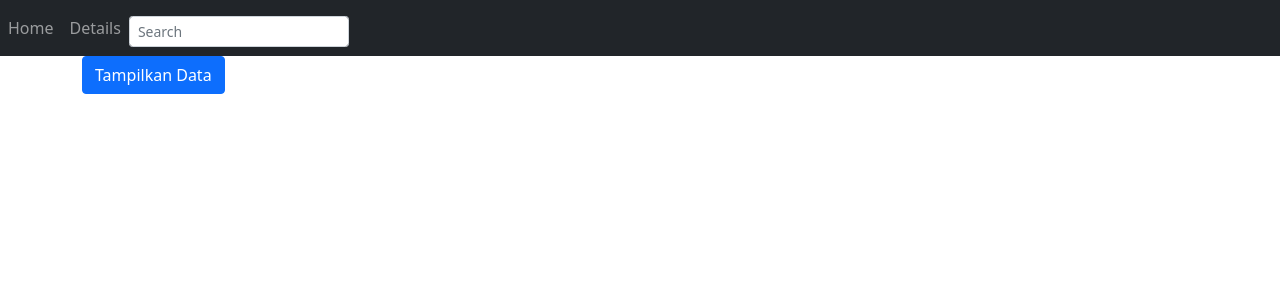
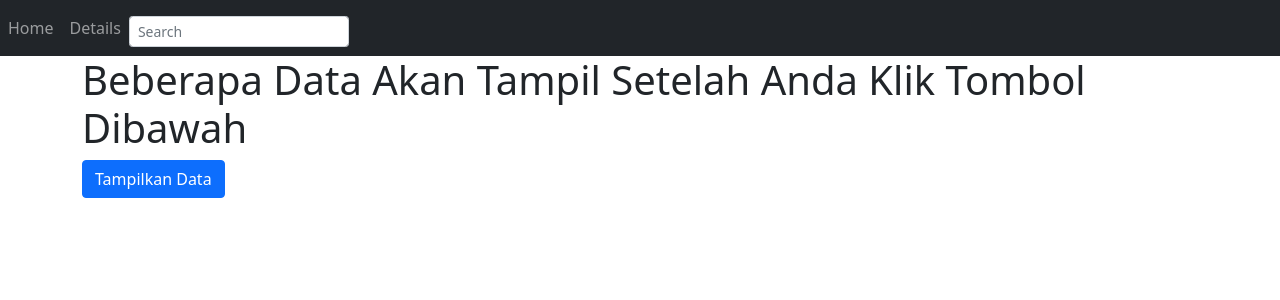
Before and after one commit to adrianfathurs/PWA_VUE, a Vue app: page / in a window 1280 px wide. Shown: the top 300 px of the page. Built offline with nearby package versions, Linux system fonts and the light colour scheme.

Commit message:
tambah judul

```diff
--- a/src/views/About.vue
+++ b/src/views/About.vue
@@ -1,12 +1,11 @@
 <template>
   <div class="about">
 
-
+    <h1>Beberapa Data Akan Tampil Setelah Anda Klik Tombol Dibawah</h1>
     <b-button variant="primary" @click="tampilData()">Tampilkan Data</b-button>
     <div v-for="item in appSearchData" :key="item.id">
       <p>id : {{item.id}}</p>
-      <p>app : {{item.app_name}}</p>
-
+      <p>App :{{item.app_name}}</p>
     </div>
   </div>
 </template>
```
